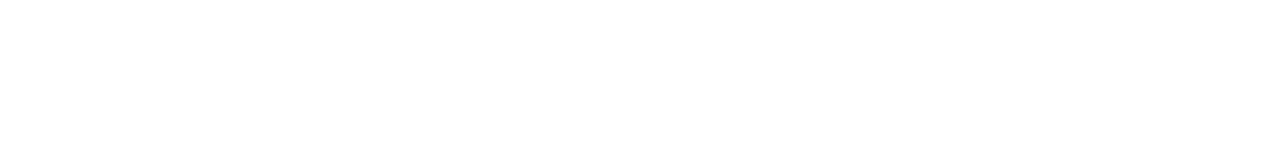
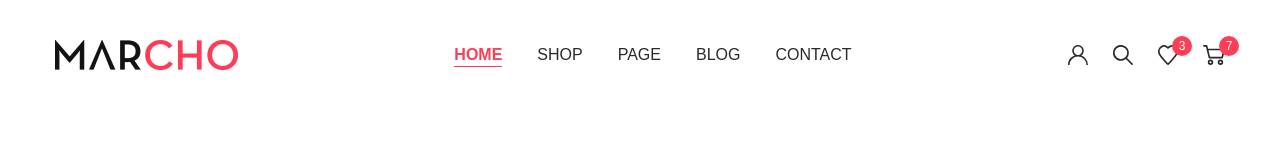
Before and after one commit to alexta43/Marcho, a website: page app/index.html in a window 1280 px wide. Drawn offline with nearby package versions, Linux system fonts and the light colour scheme; files that its build step writes are made by us from their sources.

Commit message:
added header and fonts

```diff
--- a/app/index.html
+++ b/app/index.html
@@ -7,6 +7,50 @@
     <link rel="stylesheet" href="css/style.min.css">
 </head>
 <body>
+    <header class="header">
+        <div class="container">
+            <div class="header__inner">
+                <a class="logo" href="#">
+                    <img class="logo__img" src="images/logo.png" alt="logo">
+                </a>
+                <nav class="menu">
+                    <ul class="menu__list">
+                        <li class="menu__list-item">
+                            <a class="menu__list-link menu__list-link--active" href="#">home</a>
+                        </li>
+                        <li class="menu__list-item">
+                            <a class="menu__list-link" href="#">shop</a>
+                        </li>
+                        <li class="menu__list-item">
+                            <a class="menu__list-link" href="#">page</a>
+                        </li>
+                        <li class="menu__list-item">
+                            <a class="menu__list-link" href="#">blog</a>
+                        </li>
+                        <li class="menu__list-item">
+                            <a class="menu__list-link" href="#">contact</a>
+                        </li>
+                    </ul>
+                </nav>
+                <div class="user-nav">
+                    <a class="user-nav__link" href="#">
+                        <img class="user-nav__img" src="images/user-icons/user.svg" alt="user icon">
+                    </a>
+                    <a class="user-nav__link" href="#">
+                        <img class="user-nav__img" src="images/user-icons/search.svg" alt="search icon">
+                    </a>
+                    <a class="user-nav__link" href="#">
+                        <img class="user-nav__img" src="images/user-icons/heart.svg" alt="heart icon">
+                        <span class="user-nav__num">3</span>
+                    </a>
+                    <a class="user-nav__link" href="#">
+                        <img class="user-nav__img" src="images/user-icons/cart.svg" alt="cart icon">
+                        <span class="user-nav__num">7</span>
+                    </a>
+                </div>
+            </div>
+        </div>
+    </header>
 
 
     <script src="js/main.min.js"></script>
--- a/app/scss/_fonts.scss
+++ b/app/scss/_fonts.scss
@@ -0,0 +1,39 @@
+@font-face {
+    font-family: 'Quicksand-Regular', sans-serif;
+    font-weight: 400;
+    font-style: normal;
+    src: local('Quicksand-Regular'),
+         url('../fonts/Quicksand-Regular.woff2') format('woff2'),
+         url('../fonts/Quicksand-Regular.woff') format('woff');
+    font-display: swap;
+}
+
+@font-face {
+    font-family: 'Quicksand-Medium', sans-serif;
+    font-weight: 500;
+    font-style: normal;
+    src: local('Quicksand-Medium'),
+         url('../fonts/Quicksand-Medium.woff2') format('woff2'),
+         url('../fonts/Quicksand-Medium.woff') format('woff');
+    font-display: swap;
+}
+
+@font-face {
+    font-family: 'Roboto-Regular', sans-serif;
+    font-weight: 400;
+    font-style: normal;
+    src: local('Roboto-Regular'),
+         url('../fonts/Roboto-Regular.woff2') format('woff2'),
+         url('../fonts/Roboto-Regular.woff') format('woff');
+    font-display: swap;
+}
+
+@font-face {
+    font-family: 'Roboto-Bold', sans-serif;
+    font-weight: 700;
+    font-style: normal;
+    src: local('Roboto-Bold'),
+         url('../fonts/Roboto-Bold.woff2') format('woff2'),
+         url('../fonts/Roboto-Bold.woff') format('woff');
+    font-display: swap;
+}
--- a/app/scss/_global.scss
+++ b/app/scss/_global.scss
@@ -0,0 +1,11 @@
+body{
+    color: $default;
+    font-size: 16px;
+    line-height: 26px;
+    @extend %quicksand-500;
+}
+.container{
+    max-width: 1200px;
+    margin: 0 auto;
+    padding: 0 15px;
+}
--- a/app/scss/_vars.scss
+++ b/app/scss/_vars.scss
@@ -0,0 +1,20 @@
+$accent: #fe3e57;
+$default: #8d8d8d;
+$title: #29282d;
+
+%quicksand-400{
+    font-family: 'Quicksand-Regular', sans-serif;
+    font-weight: 400;
+}
+%quicksand-500{
+    font-family: 'Quicksand-Medium', sans-serif;
+    font-weight: 500;
+}
+%roboto-400{
+    font-family: 'Roboto-Regular', sans-serif;
+    font-weight: 400;
+}
+%roboto-700{
+    font-family: 'Roboto-Bold', sans-serif;
+    font-weight: 700;
+}
--- a/app/scss/style.scss
+++ b/app/scss/style.scss
@@ -4,7 +4,62 @@
 @import 'global';
 
 
+.header{
+    padding: 40px 0;
+    &__inner{
+        display: flex;
+        justify-content: space-between;
+        align-items: center;
+    }
+}
 
+.menu{
+    &__list{
+        display: flex;
+        text-transform: uppercase;
+    }
+    &__list-item + .menu__list-item{
+        padding-left: 35px;
+    }
+    &__list-link{
+        color: $title;
+        padding-bottom: 3px;
+        transition: all .2s;
+        @extend %roboto-400;
+        &:hover{
+            color: $accent;
+            border-bottom: 1px solid $accent;
+        }
+    }
+    &__list-link--active{
+        color: $accent;
+        border-bottom: 1px solid $accent;
+        @extend %roboto-700;
+    }
+}
+
+.user-nav{
+    display: flex;
+    &__link{
+        position: relative;
+    }
+    &__link + .user-nav__link{
+        margin-left: 25px;
+    }
+    &__num{
+        position: absolute;
+        width: 20px;
+        height: 20px;
+        border-radius: 50%;
+        background-color: $accent;
+        top: -9px;
+        right: -14px;
+        font-size: 12px;
+        line-height: 20px;
+        color: #fff;
+        text-align: center;
+    }
+}
 
 
 @import 'media';
```
Also changed, not shown: app/fonts/Quicksand-Medium.woff (added), app/fonts/Quicksand-Medium.woff2 (added), app/fonts/Quicksand-Regular.woff (added), app/fonts/Quicksand-Regular.woff2 (added), app/fonts/Roboto-Bold.woff (added), app/fonts/Roboto-Bold.woff2 (added), app/fonts/Roboto-Regular.woff (added), app/fonts/Roboto-Regular.woff2 (added), app/images/logo.png (added), app/images/user-icons/cart.svg (added), app/images/user-icons/heart.svg (added), app/images/user-icons/search.svg (added), app/images/user-icons/user.svg (added).
